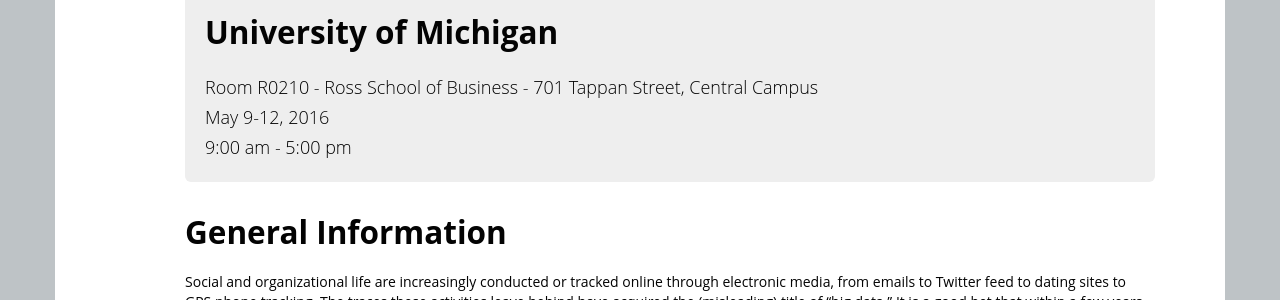
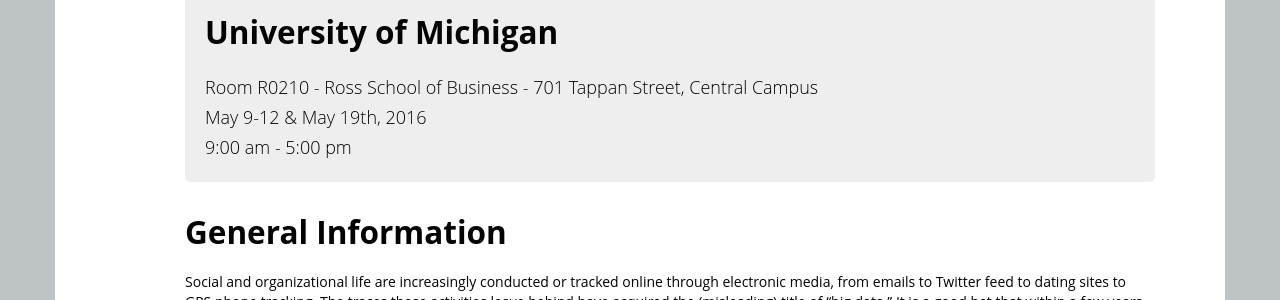
Before and after one commit to ICOSBigDataCamp/2018-summer-camp, a Jekyll site: the page built from index.html, in a window 1280 px wide and 900 px high. Shown: the part 188-488 px from the top of the window. Built offline with Jekyll 4.4.1, drawn with Linux system fonts in a browser that asks for light colours; some of the changed text lies outside the part shown.

Commit message:
Update index.html

```diff
--- a/index.html
+++ b/index.html
@@ -4,7 +4,7 @@
 venue: University of Michigan
 address: Room R0210 - Ross School of Business - 701 Tappan Street, Central Campus
 country: United-States
-humandate: May 9-12, 2016
+humandate: May 9-12 & May 19th, 2016
 humantime: 9:00 am - 5:00 pm
 startdate: 2016-05-09
 enddate: 2016-06-12
@@ -166,7 +166,7 @@
     (<a href="slides/Scraping-tree-explained.pdf">slides</a>,
     <a href="scraping/ICOS_Tyler_examples.zip">code</a>)</td> </tr>
   <tr> <td></td>        <td>4:00-5:00</td>    <td>Check-in and end of day discussion </td> </tr>
-  <tr> <td>Thursday June 11th</td> <td>1:00-4:00</td>  <td>Final Session with Group Presentations. Ross R0220</td> </tr>
+  <tr> <td>Thursday May 19th</td> <td>1:00-4:00</td>  <td>Final Session with Group Presentations. Ross R0220</td> </tr>
   <tr> <td></td>        <td>4:00-5:00</td>    <td>Dominicks!</td> </tr>
 
 </table>
```
